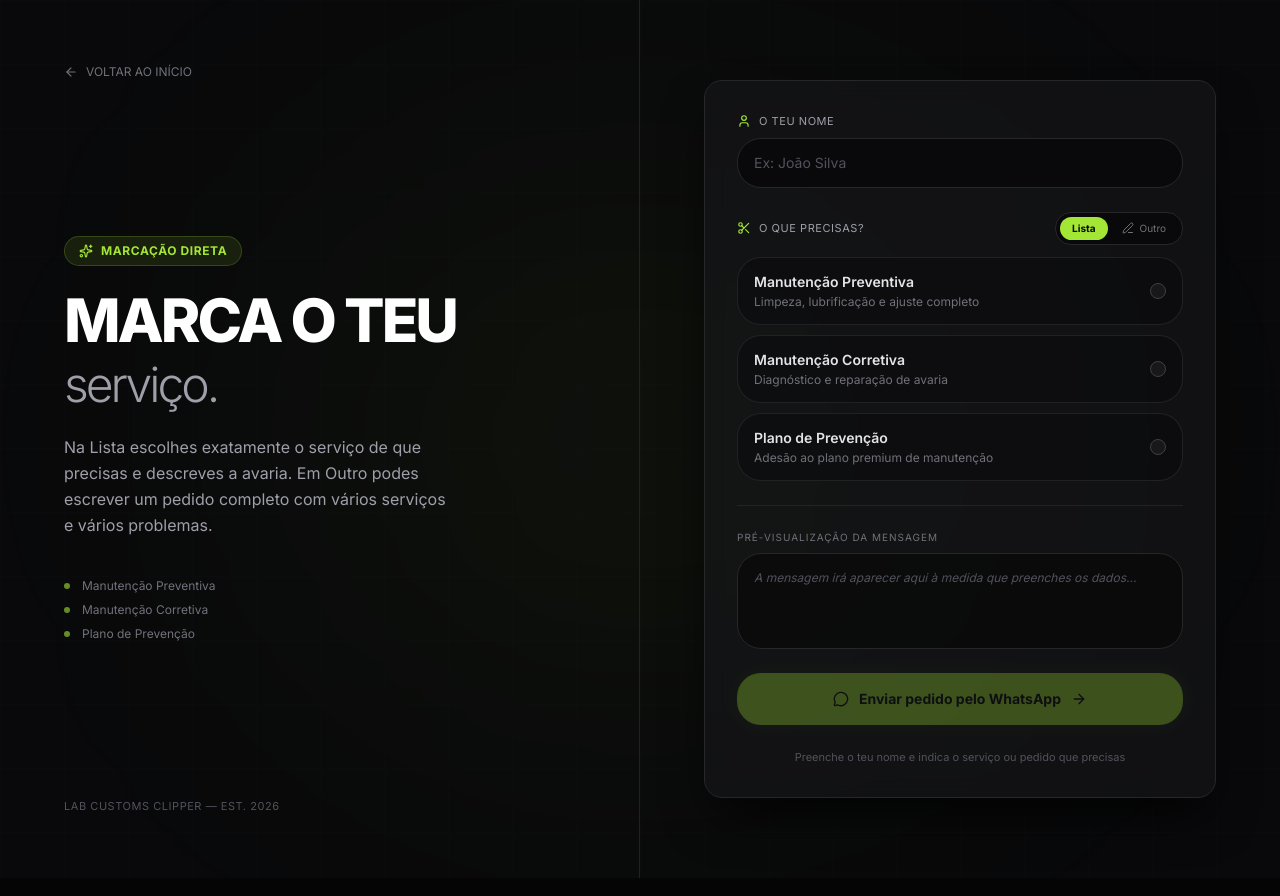
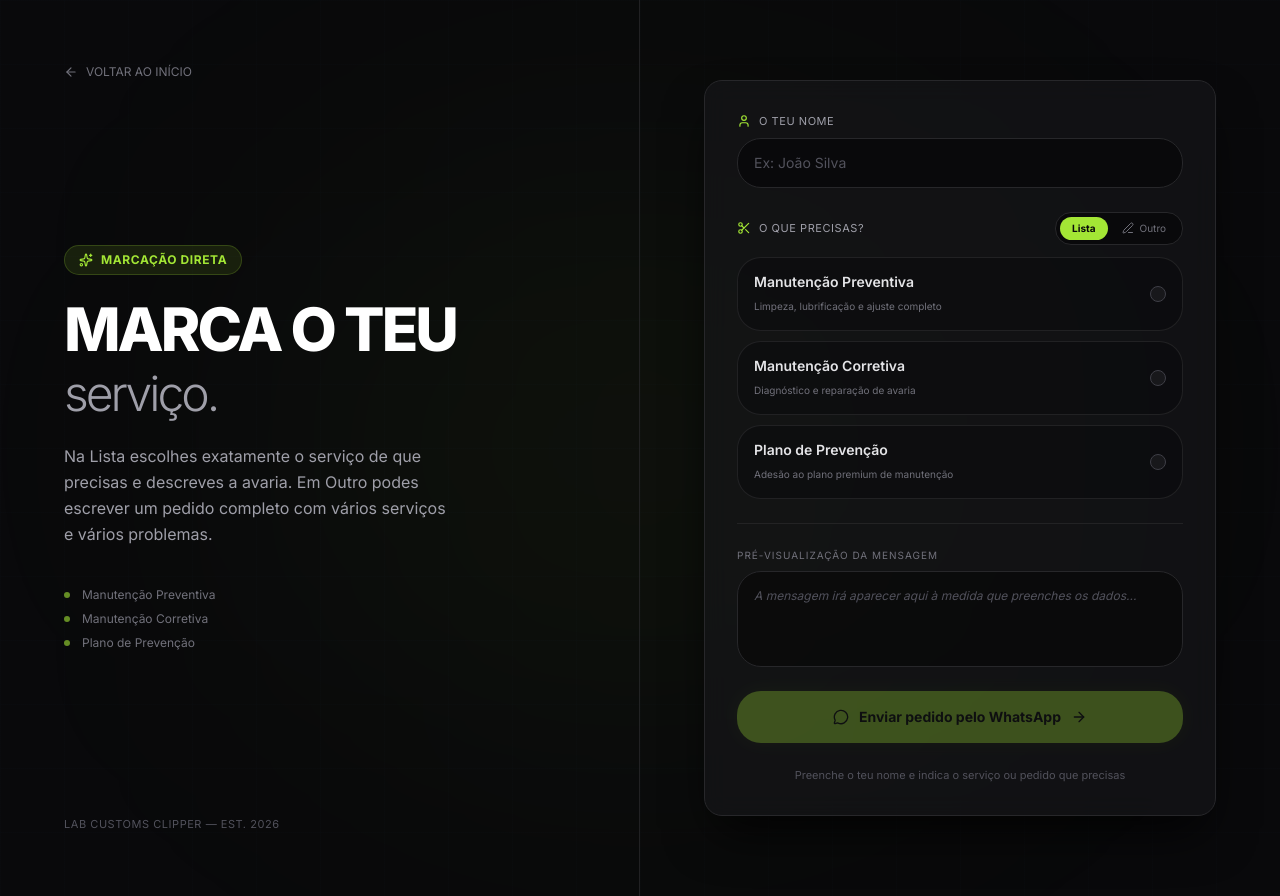
Before and after one commit to martimfm1/lab-customs-clipper, a Next.js app: page /marcacao in a window 1280 px wide. Built offline with nearby package versions, Linux system fonts and the light colour scheme.

Commit message:
style(marcacao): add inline 10px font size to description text

```diff
--- a/app/marcacao/page.tsx
+++ b/app/marcacao/page.tsx
@@ -227,7 +227,7 @@ export default function BookingMessagePage() {
                           <div className="flex items-center justify-between gap-3">
                             <div className="min-w-0">
                               <p className={`text-sm font-semibold truncate transition-colors ${isSelected ? "text-[#a3e635]" : "text-zinc-200"}`}>{s.label}</p>
-                              <p className="text-xs text-zinc-500 mt-0.5 truncate">{s.description}</p>
+                              <p className="text-[10px] inline text-zinc-500 mt-0.5 truncate">{s.description}</p>
                             </div>
                             <div className={`w-4 h-4 rounded-full border shrink-0 transition-all flex items-center justify-center ${isSelected ? "border-[#a3e635] bg-[#a3e635]" : "border-zinc-700 bg-zinc-900"}`}>
                               {isSelected && <svg viewBox="0 0 16 16" fill="none" className="w-full h-full p-0.5"><path d="M3 8l4 4 6-6" stroke="#09090b" strokeWidth="2.5" strokeLinecap="round" strokeLinejoin="round" /></svg>}
```
